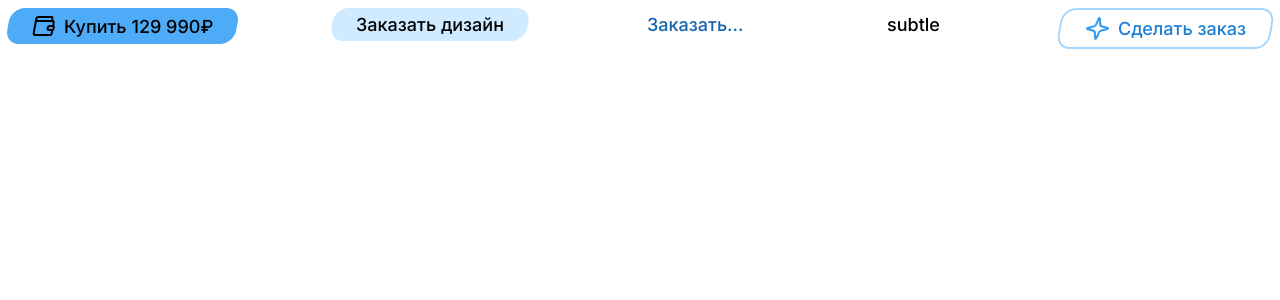
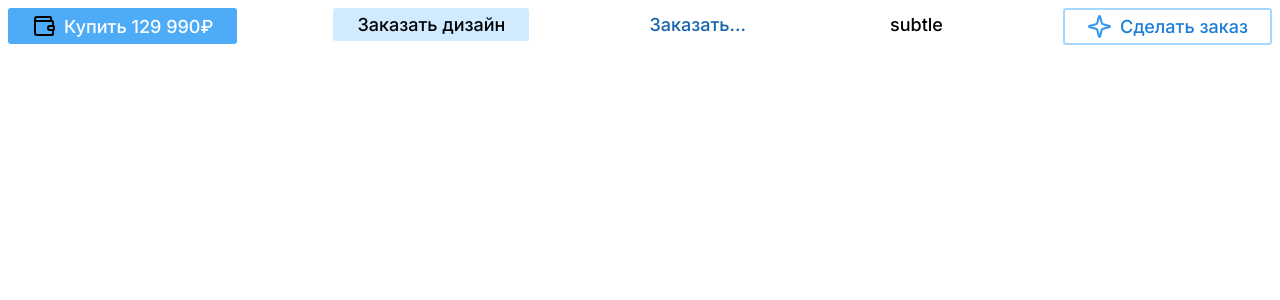
Before and after one commit to nikiosti/ostin-ui, a React (Vite) app: page / in a window 1280 px wide. Shown: the top 300 px of the page. Built offline with nearby package versions, Linux system fonts and the light colour scheme.

Commit message:
add: Button filled varint

```diff
--- a/src/ui/Button/Button.module.css
+++ b/src/ui/Button/Button.module.css
@@ -1,10 +1,11 @@
 .root {
+  box-sizing: border-box;
   --button-padding-x: 24px;
   --button-bg: var(--ui-primary-color-filled);
   --button-bg-hover: var(--ui-primary-color-filled-hover);
   --button-color: var(--ui-color-black);
   --button-border: none;
-  --button-radius: 14px;
+  --button-radius: 3px;
   --button-gap: 8px;
 
   cursor: pointer;
@@ -15,16 +16,16 @@
   border-radius: var(--button-radius);
   font-size: 18px;
   background: var(--button-bg);
-  border: var(--button-border);
+  outline: var(--button-border);
+  outline-offset: -2px;
 
   padding: 6px var(--button-padding-x);
   transform: scale(1);
   transition: transform 0.1s ease-out, color 0.15s linear, -webkit-transform 0.1s ease-out;
-  transform: skew(-10deg);
 }
 
 .root[data-pressed='true'] {
-  transform: translateY(2px) skew(-10deg);
+  transform: translateY(2px);
 
   transition: none;
   user-select: none;
@@ -43,7 +44,6 @@
 .label {
   color: var(--button-color);
   font-weight: 500;
-  transform: skew(10deg);
 }
 
 .left {
--- a/src/ui/Button/Button.tsx
+++ b/src/ui/Button/Button.tsx
@@ -1,4 +1,4 @@
-import {FC, HTMLAttributes, useRef} from 'react'
+import {FC, HTMLAttributes, isValidElement, useRef} from 'react'
 import {useButton} from '../../hooks'
 import {ButtonCssVariables, ButtonProps} from './types'
 
@@ -9,7 +9,11 @@ import {Box} from '../Box/Box'
 const getVariantStyles = (variant: ButtonProps['variant']): ButtonCssVariables => {
   switch (variant) {
     case 'filled':
-      return {}
+      return {
+        '--button-bg': 'var(--ui-primary-color-filled)',
+        '--button-bg-hover': 'var(--ui-primary-color-filled-hover)',
+        '--button-color': 'var(--ui-color-white)',
+      }
     case 'light':
       return {
         '--button-bg': 'var(--ui-primary-color-light)',
@@ -41,9 +45,9 @@ const getVariantStyles = (variant: ButtonProps['variant']): ButtonCssVariables =
   }
 }
 
-export const Button: FC<HTMLAttributes<HTMLButtonElement> & ButtonProps> = (props) => {
+export const Button: FC<HTMLAttributes<HTMLButtonElement> & ButtonProps> = ({leftSection, ...props}) => {
   const ref = useRef<HTMLButtonElement | null>(null)
-  const {children, variant, style, className, leftSection, rightSection, color, bg, radius} = props
+  const {children, variant, style, className, rightSection, color, bg, radius} = props
 
   const variantStyles = getVariantStyles(variant)
   const buttonStyles: ButtonCssVariables = {
@@ -60,7 +64,7 @@ export const Button: FC<HTMLAttributes<HTMLButtonElement> & ButtonProps> = (prop
     <Box cn={className} s={style} {...props}>
       <button ref={ref} className={classes.root} style={buttonStyles} {...buttonProps}>
         {leftSection && <div className={classes.left}>{leftSection}</div>}
-        {typeof children === 'string' ? <span className={classes.label}>{children}</span> : children}
+        {isValidElement(children) ? children : <span className={classes.label}>{children}</span>}
         {rightSection && <div>{rightSection}</div>}
       </button>
     </Box>
```
